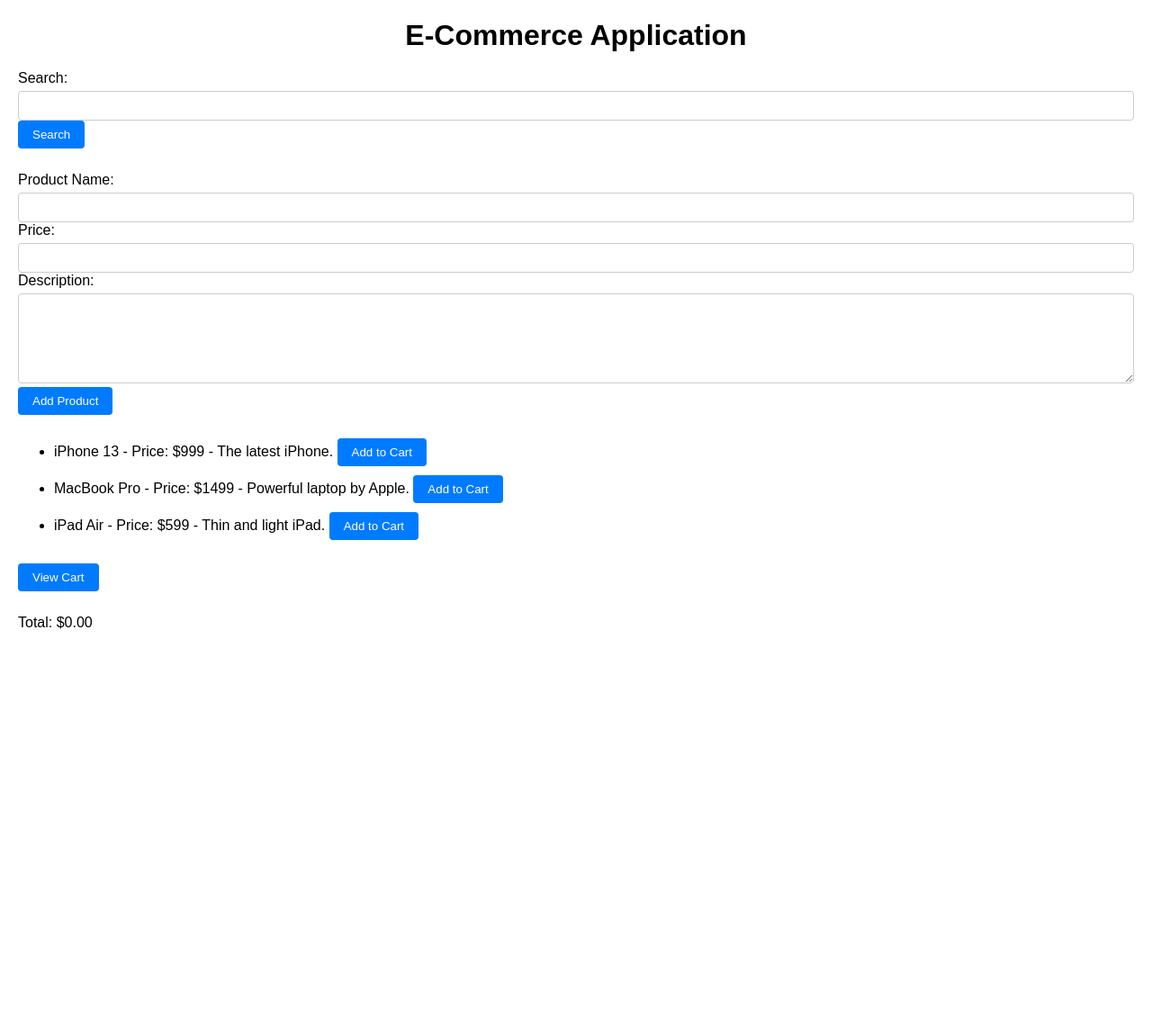
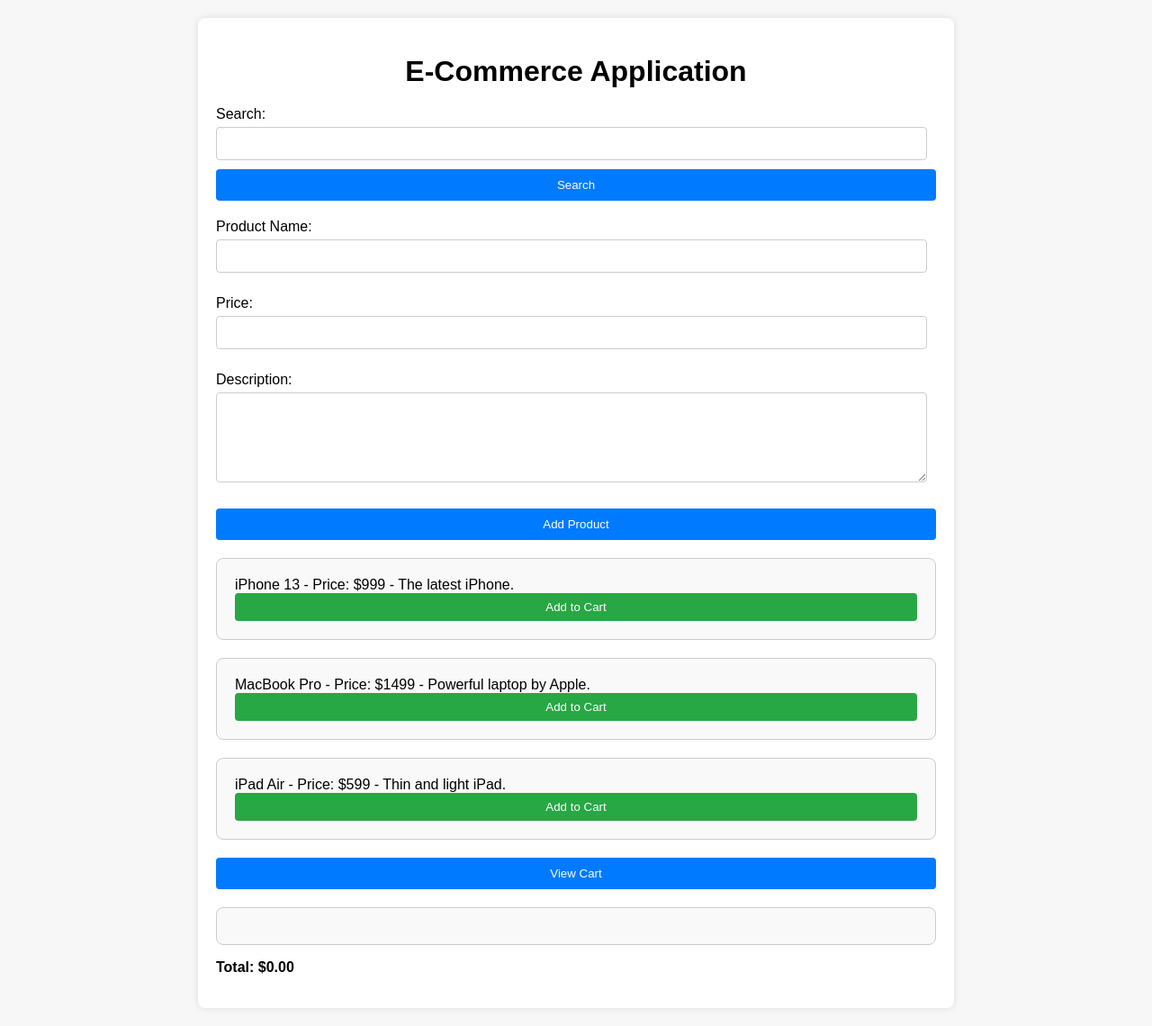
Before and after one commit to VKunjir/E-Commerce-Website-GSDS, a Flask app: page / in a window 1280 px wide. Shown: the whole page at 90% size. Before the commit the page ends 699 px from the top, so only its background shows below. Run offline with Flask 3, Linux system fonts and the light colour scheme; data that the repository does not hold is empty.

Commit message:
Few changes in UI alignment

```diff
--- a/Part 03 UI code/app.py
+++ b/Part 03 UI code/app.py
@@ -4,7 +4,7 @@
 
 # Sample data for products and cart
 products = [
-     {"id": 4, "name": "iPhone 13", "price": 999, "description": "The latest iPhone."},
+    {"id": 4, "name": "iPhone 13", "price": 999, "description": "The latest iPhone."},
     {"id": 5, "name": "MacBook Pro", "price": 1499, "description": "Powerful laptop by Apple."},
     {"id": 6, "name": "iPad Air", "price": 599, "description": "Thin and light iPad."},
 ]
--- a/Part 03 UI code/static/css/style.css
+++ b/Part 03 UI code/static/css/style.css
@@ -1,31 +1,34 @@
+/* Apply styles to the body */
 body {
   font-family: Arial, sans-serif;
-  margin: 20px;
+  margin: 0;
+  padding: 0;
+  background-color: #f7f7f7;
 }
 
+/* Apply styles to the container */
 .container {
   max-width: 800px;
-  margin: 0 auto;
-  padding: 0 20px;
+  margin: 20px auto;
+  padding: 20px;
+  background-color: #fff;
+  border-radius: 8px;
+  box-shadow: 0 0 10px rgba(0, 0, 0, 0.1);
 }
 
+/* Apply styles to headings */
 h1 {
   text-align: center;
   margin-bottom: 20px;
 }
 
-button {
-  margin-bottom: 10px;
-  padding: 8px 16px;
-  background-color: #007bff;
-  color: #fff;
-  border: none;
-  border-radius: 4px;
-  cursor: pointer;
+/* Apply styles to forms */
+form {
+  margin-bottom: 20px;
 }
 
 .form-group {
-  margin-bottom: 20px;
+  margin-bottom: 15px;
 }
 
 label {
@@ -36,8 +39,9 @@
 input[type="text"],
 input[type="number"],
 textarea {
-  width: 100%;
-  padding: 8px;
+  width: calc(100% - 10px);
+  padding: 10px;
+  margin-bottom: 10px;
   border: 1px solid #ccc;
   border-radius: 4px;
   box-sizing: border-box;
@@ -47,8 +51,10 @@
   height: 100px;
 }
 
-button[type="submit"] {
-  padding: 8px 16px;
+button[type="submit"],
+button {
+  width: 100%;
+  padding: 10px;
   background-color: #007bff;
   color: #fff;
   border: none;
@@ -56,18 +62,60 @@
   cursor: pointer;
 }
 
-table {
-  width: 100%;
-  border-collapse: collapse;
+button[type="submit"]:hover,
+button:hover {
+  background-color: #0056b3;
 }
 
-th,
-td {
-  padding: 8px;
-  border: 1px solid #ccc;
-  text-align: left;
+/* Apply styles to product list */
+#product-list {
+  list-style: none;
+  padding: 0;
 }
 
-th {
-  background-color: #f2f2f2;
+#product-list li {
+  margin-bottom: 20px;
+  padding: 20px;
+  border: 1px solid #ccc;
+  border-radius: 8px;
+  background-color: #f9f9f9;
 }
+
+/* Apply styles to buttons */
+.add-to-cart-btn {
+  padding: 8px 16px;
+  background-color: #28a745;
+}
+
+.delete-from-cart-btn {
+  padding: 8px 16px;
+  background-color: #dc3545;
+}
+
+/* Apply styles to cart list */
+#cart-list {
+  margin-top: 20px;
+  padding: 20px;
+  border: 1px solid #ccc;
+  border-radius: 8px;
+  background-color: #f9f9f9;
+}
+
+#total-amount {
+  margin-top: 10px;
+  font-weight: bold;
+}
+
+/* Apply styles to search results */
+#search-results {
+  list-style: none;
+  padding: 0;
+}
+
+#search-results li {
+  padding: 10px;
+  border: 1px solid #ccc;
+  border-radius: 4px;
+  background-color: #f9f9f9;
+  margin-bottom: 10px;
+}
--- a/Part 03 UI code/templates/index.html
+++ b/Part 03 UI code/templates/index.html
@@ -10,6 +10,7 @@
     />
   </head>
   <body>
+    <div class="container">
       <h1>E-Commerce Application</h1>
 
       <!-- Add a search form -->
@@ -25,8 +26,11 @@
       </ul>
 
       <form id="product-form">
+        <div class="form-group">
           <label for="name">Product Name:</label>
           <input type="text" id="name" name="name" required />
+        </div>
+        <div class="form-group">
           <label for="price">Price:</label>
           <input
             type="number"
@@ -36,6 +40,8 @@
             step="0.01"
             required
           />
+        </div>
+        <div class="form-group">
           <label for="description">Description:</label>
           <textarea
             id="description"
@@ -43,12 +49,12 @@
             rows="4"
             required
           ></textarea>
+        </div>
         <button type="submit">Add Product</button>
       </form>
 
-
-
       <ul id="product-list">
+        <!-- Product list will be dynamically populated here -->
         {% for product in products %}
         <li>
           {{ product.name }} - Price: ${{ product.price }} - {{
@@ -63,6 +69,7 @@
       <button id="view-cart-btn">View Cart</button>
       <ul id="cart-list" style="display: none"></ul>
       <p id="total-amount" style="display: none"></p>
+    </div>
     <script src="{{ url_for('static', filename='js/script.js') }}"></script>
   </body>
 </html>
```
Also changed, not shown: Part 03 UI code/static/js/script.js (+0 -339 lines). Lines whose indentation alone changed are shown as unchanged.
